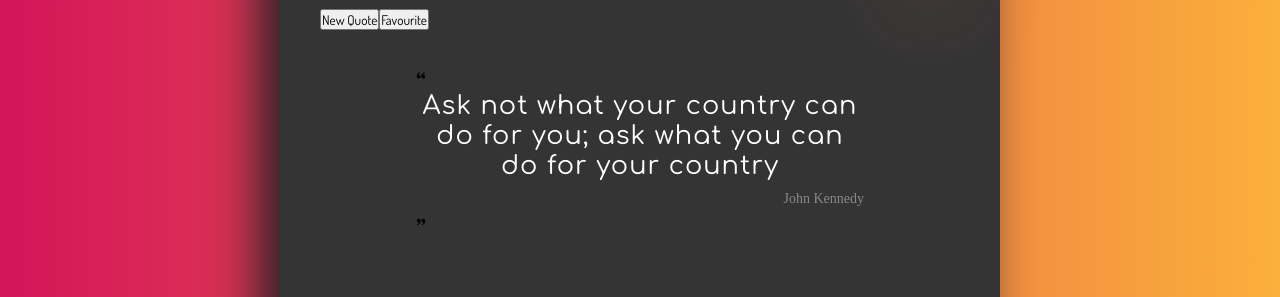
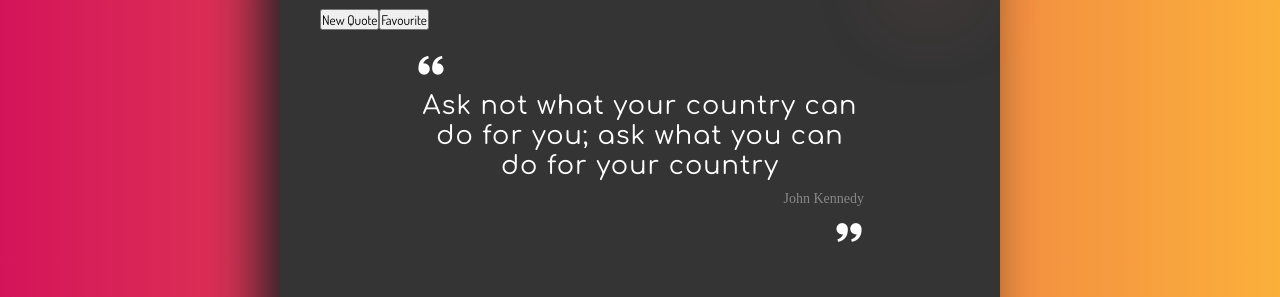
Before and after one commit to aishwinj04/Quotes-Web-App, a React (Vite) app in the folder quotes-app/: page / in a window 1280 px wide. Shown: the part 251-548 px from the top of the page. Built offline with nearby package versions, Linux system fonts and the light colour scheme; a web font is replaced by a local one.

Commit message:
Update QuotesApp.css

```diff
--- a/quotes-app/src/Components/QuotesApp.css
+++ b/quotes-app/src/Components/QuotesApp.css
@@ -49,6 +49,12 @@
     row-gap: 1rem;
 }
 
+.quote i{
+    font-size: 3rem;
+    color: white;
+
+}
+
 .quote-text{
     font-size: clamp(1.6rem, 2cqi, 3rem);
     font-family: "Comfortaa", sans-serif;
@@ -65,5 +71,8 @@
     color: #888;
     text-align:right;
 
+}
 
+.right-quote{
+    text-align: right;
 }
```
